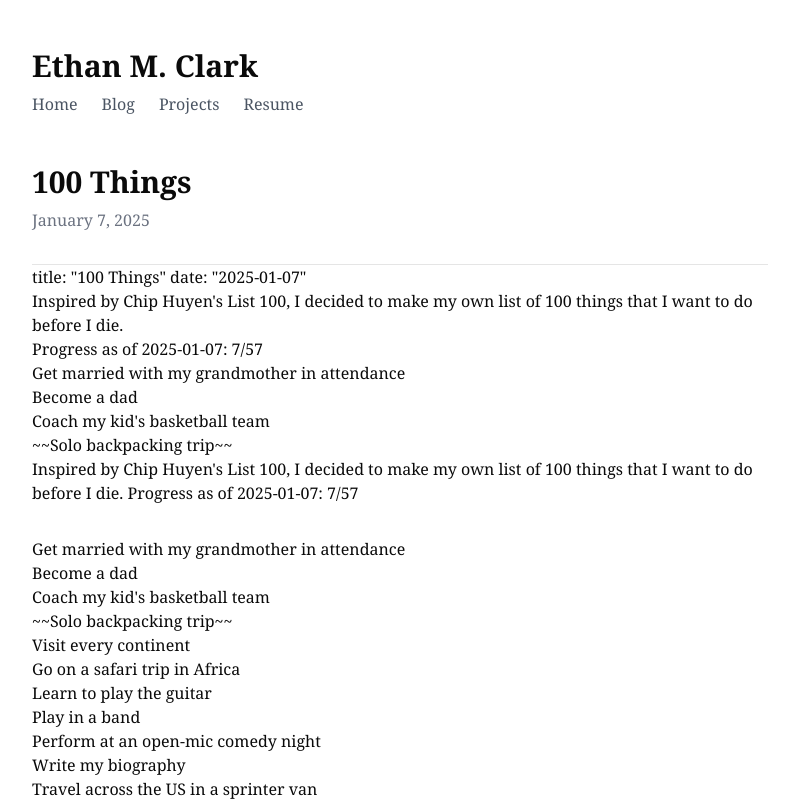
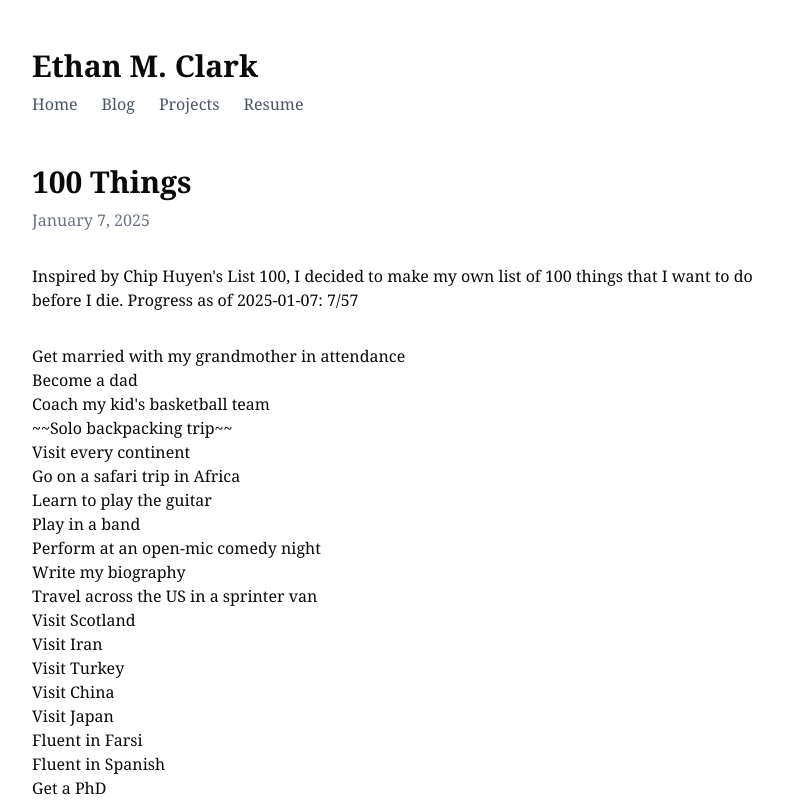
Before and after one commit to ethanmclark1/personal_website, a Next.js app: page /blog/100-things in a window 1280 px wide. Shown: the top 801 px of the page, without its empty margins (240-1039 px from the left). Built offline with nearby package versions, Linux system fonts and the light colour scheme.

Commit message:
test format

```diff
--- a/src/app/blog/[slug]/page.tsx
+++ b/src/app/blog/[slug]/page.tsx
@@ -19,7 +19,7 @@ export default async function Post({ params }: { params: { slug: string } }) {
 
     return (
       <PageWrapper>
-        <article className="prose prose-lg max-w-none">
+        <article className="prose prose-lg max-w-none prose-ol:list-decimal prose-ol:ml-4">
           <header className="mb-8">
             <h1 className="text-3xl font-bold mb-2">{post.frontmatter.title}</h1>
             <time className="text-gray-500">
--- a/src/content/posts/100-things.mdx
+++ b/src/content/posts/100-things.mdx
@@ -2,20 +2,6 @@
 title: "100 Things"
 date: "2025-01-07"
 ---
-
----
-title: "100 Things"
-date: "2025-01-07"
----
-
-Inspired by Chip Huyen's [List 100](https://huyenchip.com/list-100/), I decided to make my own list of 100 things that I want to do before I die.
-
-Progress as of 2025-01-07: 7/57
-
-1. Get married with my grandmother in attendance
-2. Become a dad
-3. Coach my kid's basketball team
-4. ~~Solo backpacking trip~~
 
 <div className="space-y-8">
 Inspired by Chip Huyen's [List 100](https://huyenchip.com/list-100/), I decided to make my own list of 100 things that I want to do before I die.
```
